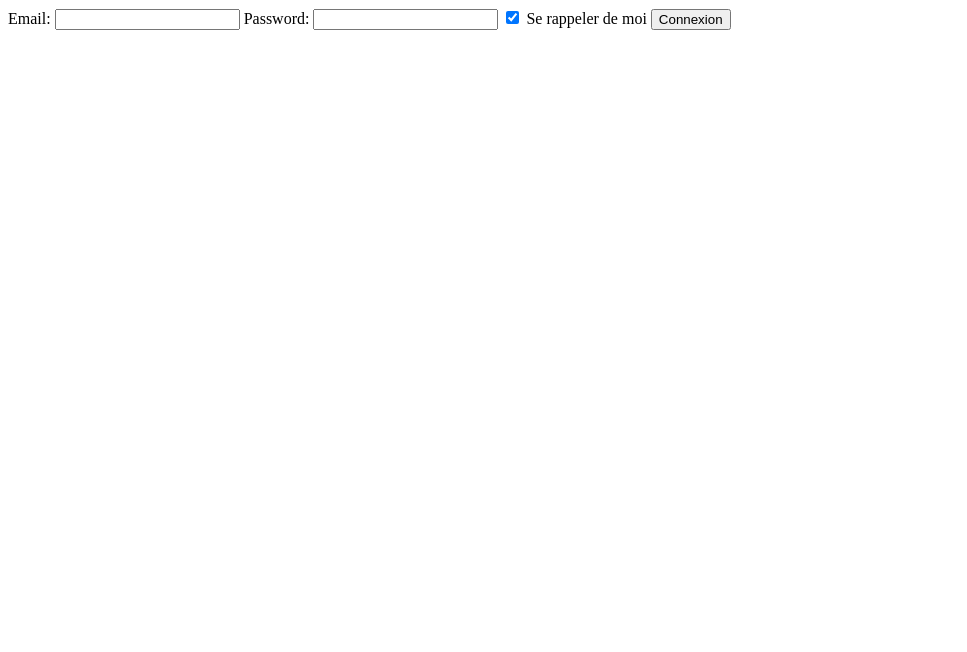
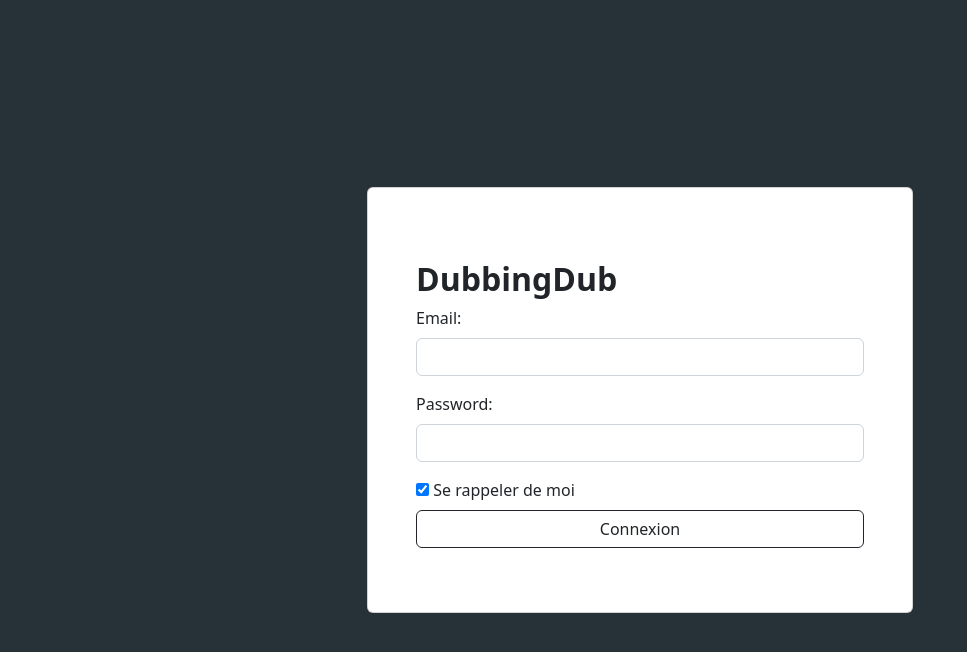
Before and after one commit to ilan990/doublage, a Symfony app: template templates/security/login.html.twig in a window 1280 px wide. Shown: the top 652 px of the page, without its empty margins (0-967 px from the left). Run offline with Twig, Linux system fonts and the light colour scheme; the template is opened without the code that fills it, so the values that code supplies are empty; some libraries are stand-ins or nearby versions.

Commit message:
Création du formulaire de login

```diff
--- a/templates/security/login.html.twig
+++ b/templates/security/login.html.twig
@@ -1,29 +1,42 @@
-<!doctype html>
-<html lang="en">
-<head>
-    <meta charset="UTF-8">
-    <meta name="viewport"
-          content="width=device-width, user-scalable=no, initial-scale=1.0, maximum-scale=1.0, minimum-scale=1.0">
-    <meta http-equiv="X-UA-Compatible" content="ie=edge">
-    <title>Document</title>
-</head>
-<body>
-{% if error %}
-    <div>{{ error.messageKey|trans(error.messageData, 'security') }}</div>
-{% endif %}
+{% extends 'base.html.twig' %}
 
-<form action="{{ path('security.login') }}" method="post">
-    <label for="username">Email:</label>
-    <input type="text" id="username" name="_username" value="{{ last_username }}">
+{% block title %}Connexion{% endblock %}
 
-    <label for="password">Password:</label>
-    <input type="password" id="password" name="_password">
+{% block body %}
+    {% block nav %}{% endblock %}
+    <div class="vh-100 d-flex justify-content-center align-items-center">
+        <div class="container">
+            <div class="row d-flex justify-content-center">
+                <div class="col-12 col-md-8 col-lg-6">
+                    <div class="card bg-white">
+                        <div class="card-body p-5">
+                            <form class="mb-3 mt-md-4" action="{{ path('security.login') }}" method="post">
+                                <h2 class="fw-bold mb-2  " >DubbingDub</h2>
+                                <div class="mb-3">
+                                    <label for="username" class="form-label " placeholder="name@example.com">Email:</label>
+                                    <input type="text" id="username" class="form-control" name="_username" value="{{ last_username }}">
+                                </div>
+                                <div class="mb-3">
+                                    <label for="password" class="form-label ">Password:</label>
+                                    <input type="password" id="password" class="form-control" name="_password">
 
-    {# If you want to control the URL the user is redirected to on success
-        <input type="hidden" name="_target_path" value="/account"> #}
-    <input type="checkbox" name="_remember_me" checked>
-    <label for="_remember_me">Se rappeler de moi</label>
-    <button type="submit">Connexion</button>
-</form>
-</body>
-</html>
+                                </div>
+
+                                <input type="checkbox" name="_remember_me" checked>
+                                <label for="_remember_me" class="form-label ">Se rappeler de moi</label>
+
+                                <div class="d-grid">
+                                    <button class="btn btn-outline-dark" type="submit">Connexion</button>
+                                </div>
+
+                            </form>
+                            {% if error %}
+                                <div>{{ error.messageKey|trans(error.messageData, 'security') }}</div>
+                            {% endif %}
+                        </div>
+                    </div>
+                </div>
+            </div>
+        </div>
+    </div>
+{% endblock %}
```
